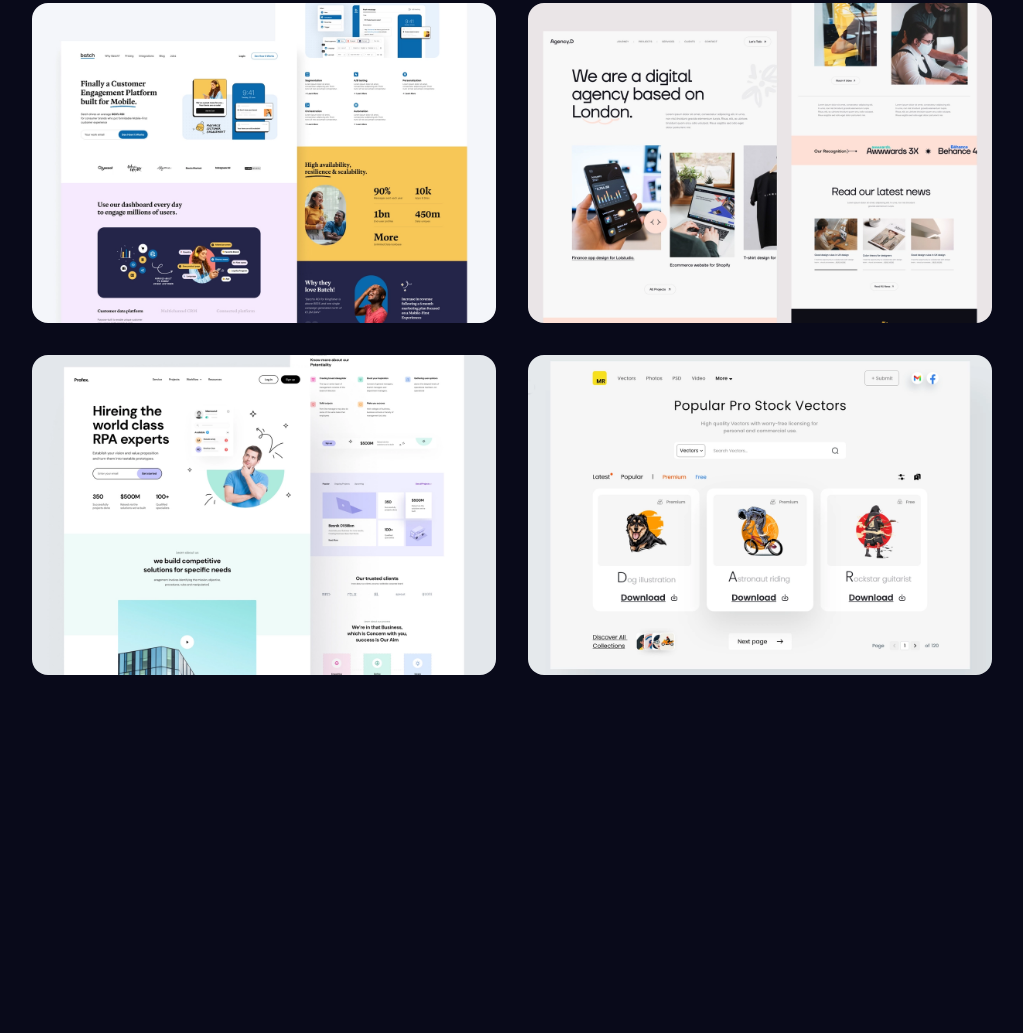
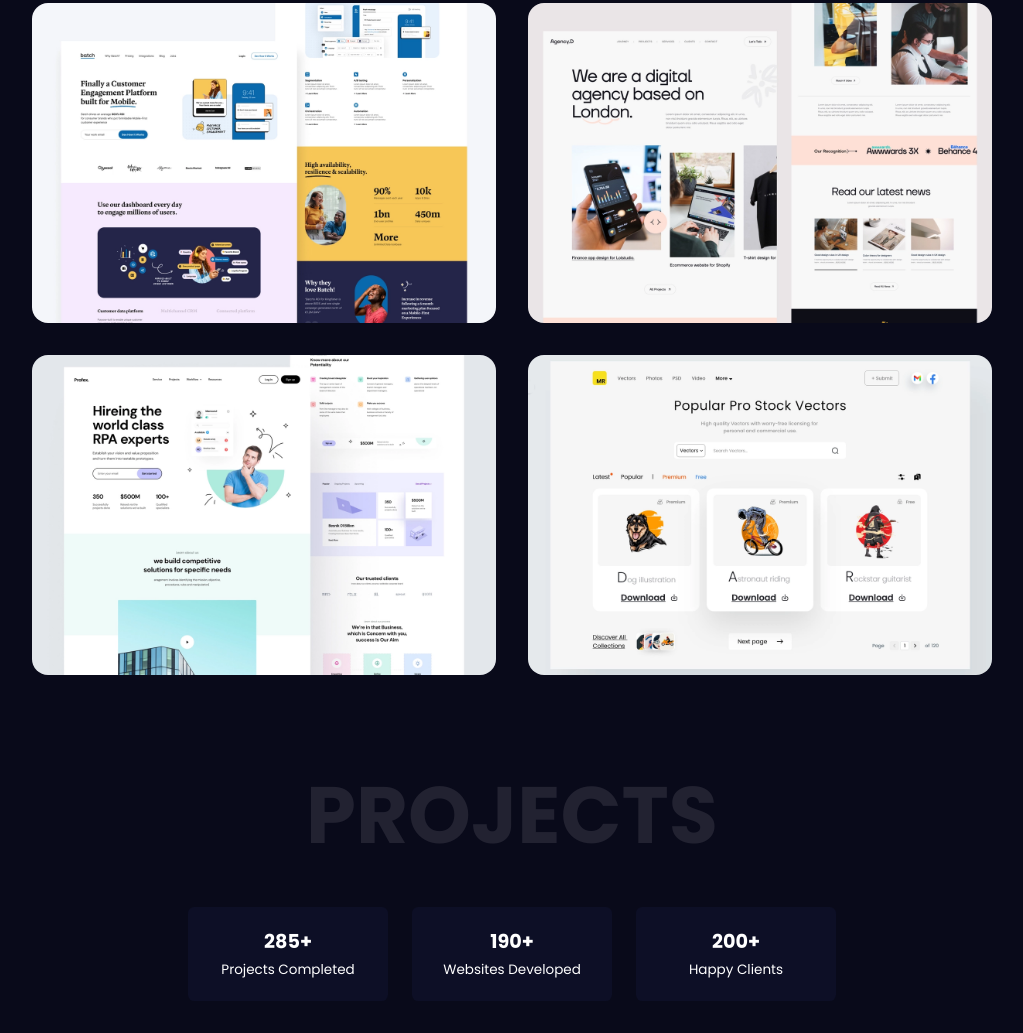
Before and after one commit to sasmithx/MY-PORTFOLIO, a plain HTML site: page index.html in a window 1280 px wide. Shown: the part 1729-2762 px from the top of the page, without its empty margins (128-1151 px from the left). Before the commit the page ends 2436 px from the top, so only its background shows below. Drawn offline with nearby package versions, Linux system fonts and the light colour scheme.

Commit message:
Project Section Completed

```diff
--- a/css/style.css
+++ b/css/style.css
@@ -354,7 +354,7 @@ header {
   object-position: center;
 }
 
-.portfolio-overlay{
+.portfolio-overlay {
   position: absolute;
   top: -100%;
   left: 0;
@@ -364,16 +364,16 @@ header {
   flex-direction: column;
   align-items: center;
   justify-content: center;
-    background: hsl(234,45%,16%,0.7);
+  background: hsl(234, 45%, 16%, 0.7);
 }
 
-.portfolio-overlay h2{
+.portfolio-overlay h2 {
   font-size: 1.6rem;
   font-weight: 600;
   margin-bottom: 10px;
 }
 
-.portfolio-overlay .bx{
+.portfolio-overlay .bx {
   font-size: 24px;
   padding: 10px;
   background: var(--main-color);
@@ -381,13 +381,36 @@ header {
   border-radius: 4;
 }
 
-.portfolio-overlay .bx:hover{
+.portfolio-overlay .bx:hover {
   background: #546eff;
   transition: 0.3s all linear;
 }
 
+.portfolio-box:hover .portfolio-overlay {
+  top: 0;
+  transition: 0.3s all ease;
+}
 
-.portfolio-box:hover .portfolio-overlay{
-    top: 0;
-    transition: 0.3s all ease ;
+/* Projects */
+
+.projects-content {
+  display: grid;
+  grid-template-columns: repeat(3, 200px);
+  justify-content: center;
+  gap: 1.5rem;
 }
+
+.project-box{
+    padding: 20px 10px;
+    background: var(--box-color);
+    border-radius: 0.4rem;
+    text-align: center;
+}
+
+.project-box h2{
+    font-size: 1.2rem;
+}
+
+.project-box span{
+    font-size: 0.845rem;
+}
--- a/index.html
+++ b/index.html
@@ -165,6 +165,29 @@
           </div>
      </section>
 
+     <!-- Projects -->
+      <section class="projects container" id="projects">
+        <!-- Heading -->
+         <h2 class="heading">Projects</h2>
+         <!-- Projects Content -->
+          <div class="projects-content">
+            <div class="project-box">
+                <h2>285+</h2>
+                <span>Projects Completed</span>
+            </div>
+
+            <div class="project-box">
+                <h2>190+</h2>
+                <span>Websites Developed</span>
+            </div>
+
+            <div class="project-box">
+                <h2>200+</h2>
+                <span>Happy Clients</span>
+            </div>
+          </div>
+      </section>
+
     <script src="js/script.js"></script>
   </body>
 </html>
```
Lines whose indentation alone changed are shown as unchanged.
